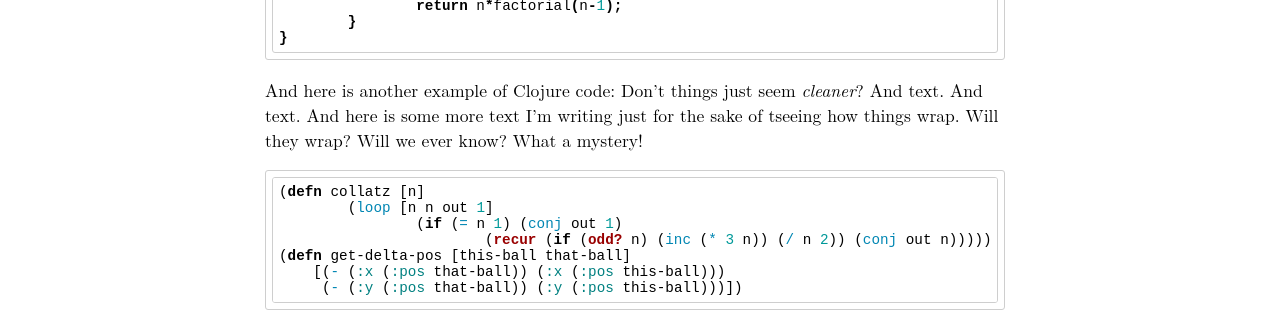
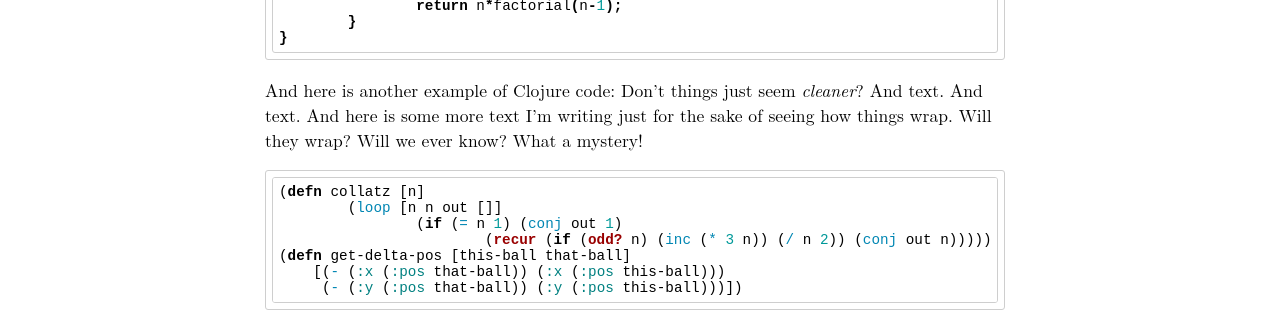
Before and after one commit to rickylevan/lambda-up, a Jekyll site: the page built from index.md, in a window 1280 px wide. Shown: the part 459-771 px from the top of the page. Built offline with Jekyll 4.4.1, drawn with Linux system fonts in a browser that asks for light colours; some web fonts are replaced; Markdown is read by kramdown in place of the engine named in the settings.

Commit message:
spelling fixes

````diff
--- a/index.md
+++ b/index.md
@@ -32,13 +32,13 @@ public int factorial(int n) {
 
 And here is another example of Clojure code:
 Don't things just seem *cleaner*? And text. And text. And here is some more text I'm writing
-just for the sake of tseeing how things wrap. Will they wrap? Will we ever know? What a mystery!
+just for the sake of seeing how things wrap. Will they wrap? Will we ever know? What a mystery!
 
 
 
 ```clojure
 (defn collatz [n]
-	(loop [n n out 1]
+	(loop [n n out []]
 		(if (= n 1) (conj out 1)
 			(recur (if (odd? n) (inc (* 3 n)) (/ n 2)) (conj out n)))))
 (defn get-delta-pos [this-ball that-ball]
````
Also changed, not shown: 1 other file.
